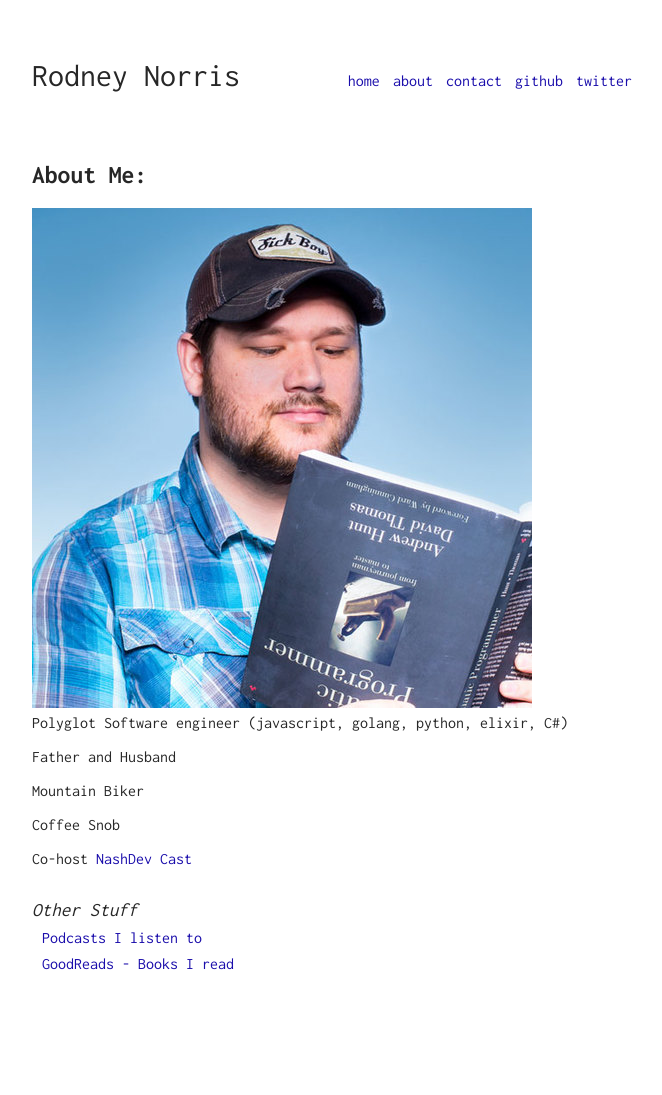
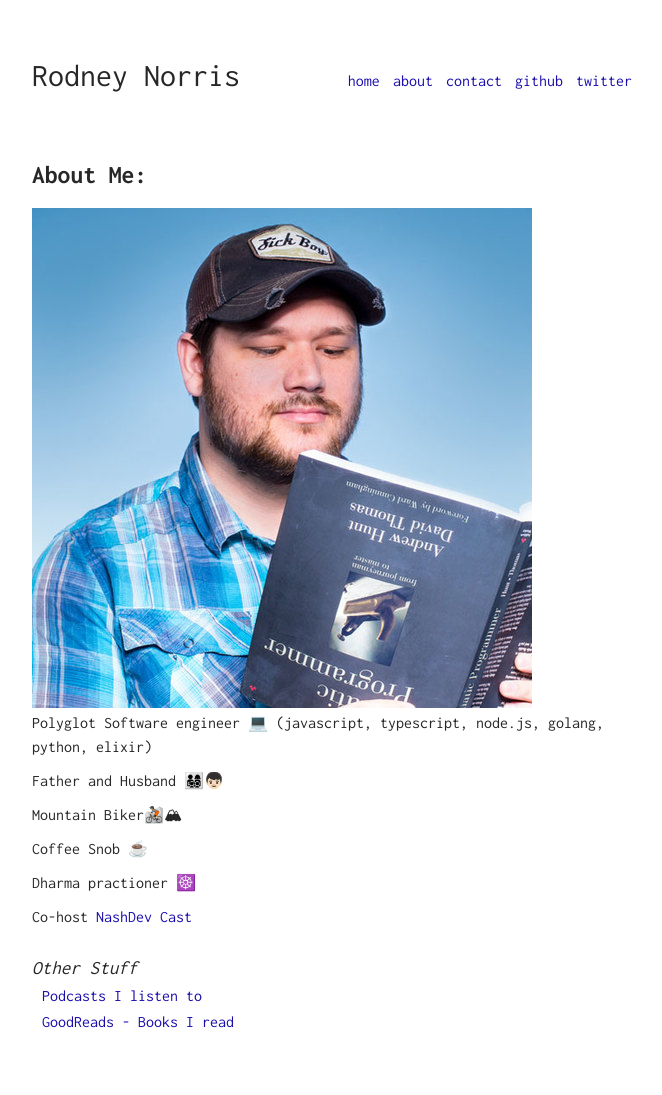
Before and after one commit to TattdCodeMonkey/TattdCodeMonkey.github.io, a Jekyll site: the page built from me/index.md, in a window 1280 px wide. Shown: the whole page, without its empty margins (308-970 px from the left). Built offline with Jekyll 4.4.1, drawn with Linux system fonts in a browser that asks for light colours; comment, search, counter and statistics services are not loaded; before the commit the page ends 1037 px from its top, so only the background shows below that.

Commit message:
update about me june 2021

```diff
--- a/me/index.md
+++ b/me/index.md
@@ -5,17 +5,20 @@ layout: about
 
 {% include wrapimage.html url="/assets/img/rodney.norris_about.jpeg" %}
 
-Polyglot Software engineer
-(javascript, golang, python, elixir, C#)
+Polyglot Software engineer 💻
+(javascript, typescript, node.js, golang, python, elixir)
 
-Father and Husband
+Father and Husband 👨‍👩‍👧‍👦👦🏻
 
-Mountain Biker
+Mountain Biker🚵🏻🏔
 
-Coffee Snob
+Coffee Snob ☕
+
+Dharma practioner ☸️
 
 Co-host [NashDev Cast](http://nashdevcast.com)
 
 # Other Stuff
+
 - [Podcasts I listen to](/me/podcasts)
 - [GoodReads - Books I read](https://www.goodreads.com/user/show/23553598-rodney-norris)
```
